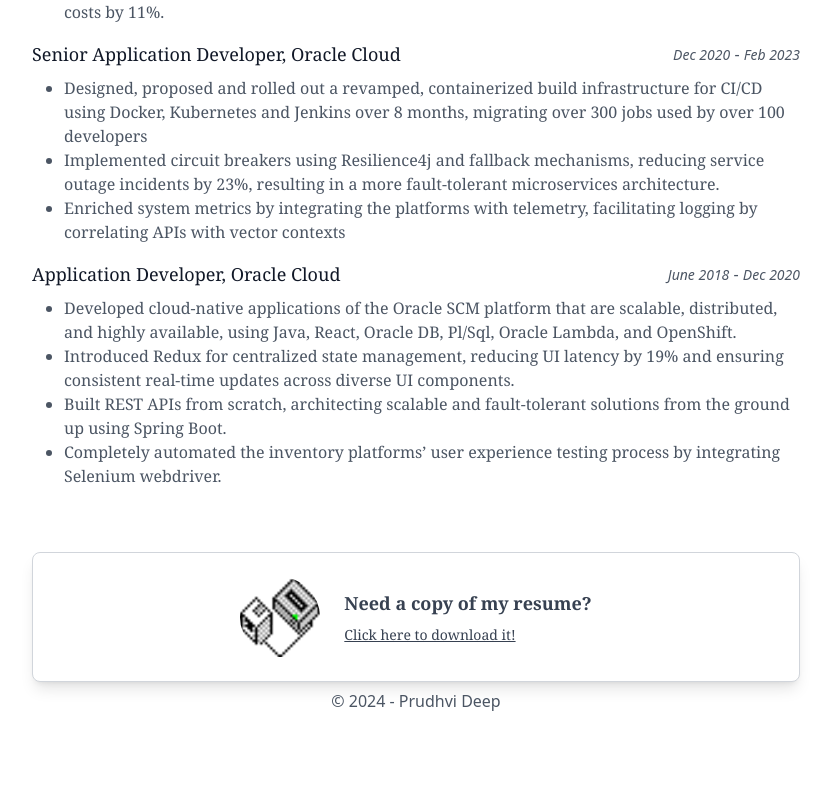
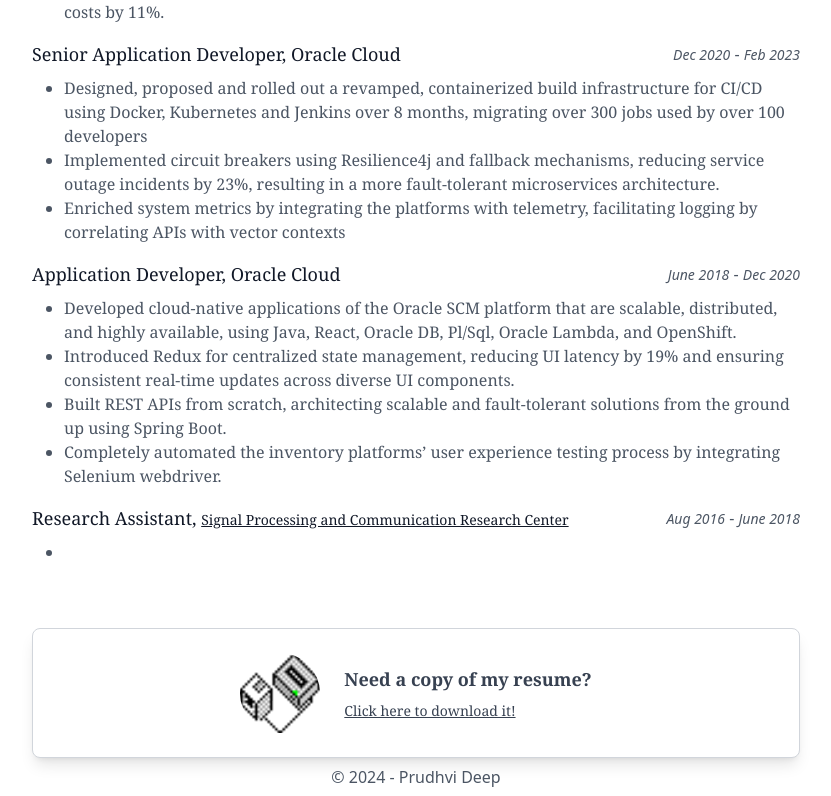
Before and after one commit to prudhvideep/dev-portfolio, a React (Vite) app: page /Resume in a window 1280 px wide. Shown: the part 1145-1941 px from the top of the page, without its empty margins (224-1055 px from the left). Before the commit the page ends 1865 px from the top, so only its background shows below. Built offline with nearby package versions, Linux system fonts and the light colour scheme.

Commit message:
Added real vision

```diff
--- a/src/assets/projects.json
+++ b/src/assets/projects.json
@@ -2,33 +2,60 @@
   {
     "Title": "fnd",
     "Desciption": "fnd is a versatile, intuitive file search utility for both local and remote environments.",
-    "Stack": ["Go","Cli"],
-    "Link" : "https://github.com/prudhvideep/fnd"
+    "Stack": ["Go", "Cli"],
+    "Link": "https://github.com/prudhvideep/fnd"
   },
   {
     "Title": "Snippets",
     "Desciption": "A Zettelkasten-inspired personal knowledge base featuring Notion-like rich text editing and native code execution support powered by WASM.",
-    "Stack": ["TypeScript","JavaScript","React","Zustand","TailwindCss","PostgreSql", "Wasm","Frontend","Backend"],
-    "Link" : "https://github.com/prudhvideep/Snippets",
-    "Demo" : "https://snippets-3fo.pages.dev/"
+    "Stack": [
+      "TypeScript",
+      "JavaScript",
+      "React",
+      "Zustand",
+      "TailwindCss",
+      "PostgreSql",
+      "Wasm",
+      "Frontend",
+      "Backend"
+    ],
+    "Link": "https://github.com/prudhvideep/Snippets",
+    "Demo": "https://snippets-3fo.pages.dev/"
   },
   {
     "Title": "Video Face Recognition",
     "Desciption": "An app for detecting faces in a video, built using amazon web services.",
-    "Stack": ["Python","Docker","Terraform","aws","JavaScript","React","TailwindCss","Frontend","Backend"],
-    "Link" : "https://github.com/prudhvideep/Video-Face-Recognition",
-    "Demo" : "https://main.d2g4ycz7ogc8gz.amplifyapp.com/"
+    "Stack": [
+      "Python",
+      "Docker",
+      "Terraform",
+      "aws",
+      "JavaScript",
+      "React",
+      "TailwindCss",
+      "Frontend",
+      "Backend",
+      "Data Science / Ai"
+    ],
+    "Link": "https://github.com/prudhvideep/Video-Face-Recognition",
+    "Demo": "https://main.d2g4ycz7ogc8gz.amplifyapp.com/"
   },
   {
     "Title": "Dev Portfolio",
     "Desciption": "Highlight your work and acheivements using this minimal template.",
-    "Stack": ["TypeScript","JavaScript","React","Tailwind","Framer Motion"],
-    "Link" : "https://github.com/prudhvideep/dev-portfolio"
+    "Stack": ["TypeScript", "JavaScript", "React", "Tailwind", "Framer Motion"],
+    "Link": "https://github.com/prudhvideep/dev-portfolio"
   },
   {
     "Title": "quill",
     "Desciption": "A minimal, dependency-free text editor written in C. Quill provides essential features such as search and syntax highlighting.",
     "Stack": ["C"],
-    "Link" : "https://github.com/prudhvideep/quill"
+    "Link": "https://github.com/prudhvideep/quill"
+  },
+  {
+    "Title": "Real Vision",
+    "Desciption": "A CNN based classifier to flag Ai generated images trained on CIFAKE dataset.",
+    "Stack": ["Python","PyTorch","Data Science / Ai"],
+    "Link": "https://github.com/prudhvideep/RealVision"
   }
 ]
--- a/src/pages/Resume.tsx
+++ b/src/pages/Resume.tsx
@@ -18,7 +18,10 @@ export default function Experience() {
                 <p className="text-gray-600">
                   <span className="text-sm italic font-normal">2023</span>
                   <span> - </span>
-                  <span className="italic text-sm font-normal">May 2025 <span className="hidden md:block italian">(Expected)</span></span>
+                  <span className="italic text-sm font-normal">
+                    May 2025{" "}
+                    <span className="hidden md:block italian">(Expected)</span>
+                  </span>
                 </p>
               </div>
             </div>
@@ -191,6 +194,32 @@ export default function Experience() {
             testing process by integrating Selenium webdriver.
           </li>
         </ul>
+        <div className="mt-4 flex flex-row items-center justify-between">
+          <div className="text-lg font-normal text-gray-900">
+            Research Assistant,{" "}
+            <span>
+              <a
+                className="underline font-medium"
+                href="https://spcrc.iiit.ac.in/"
+                target="_blank"
+              >
+                Signal Processing and Communication Research Center
+              </a>
+            </span>
+          </div>
+          <div>
+            <p className="text-gray-600">
+              <span className="text-sm italic font-normal">Aug 2016</span>
+              <span> - </span>
+              <span className="italic text-sm font-normal">June 2018</span>
+            </p>
+          </div>
+        </div>
+        <ul className="mt-2 list-disc ml-8">
+          <li className="list-item text-gray-600 text-md">
+
+          </li>
+        </ul>
       </div>
       <div className="mt-16 p-6 w-full border border-gray-300 bg-white rounded-lg shadow-lg">
         <div className="flex flex-row items-center justify-center space-x-6">
```
